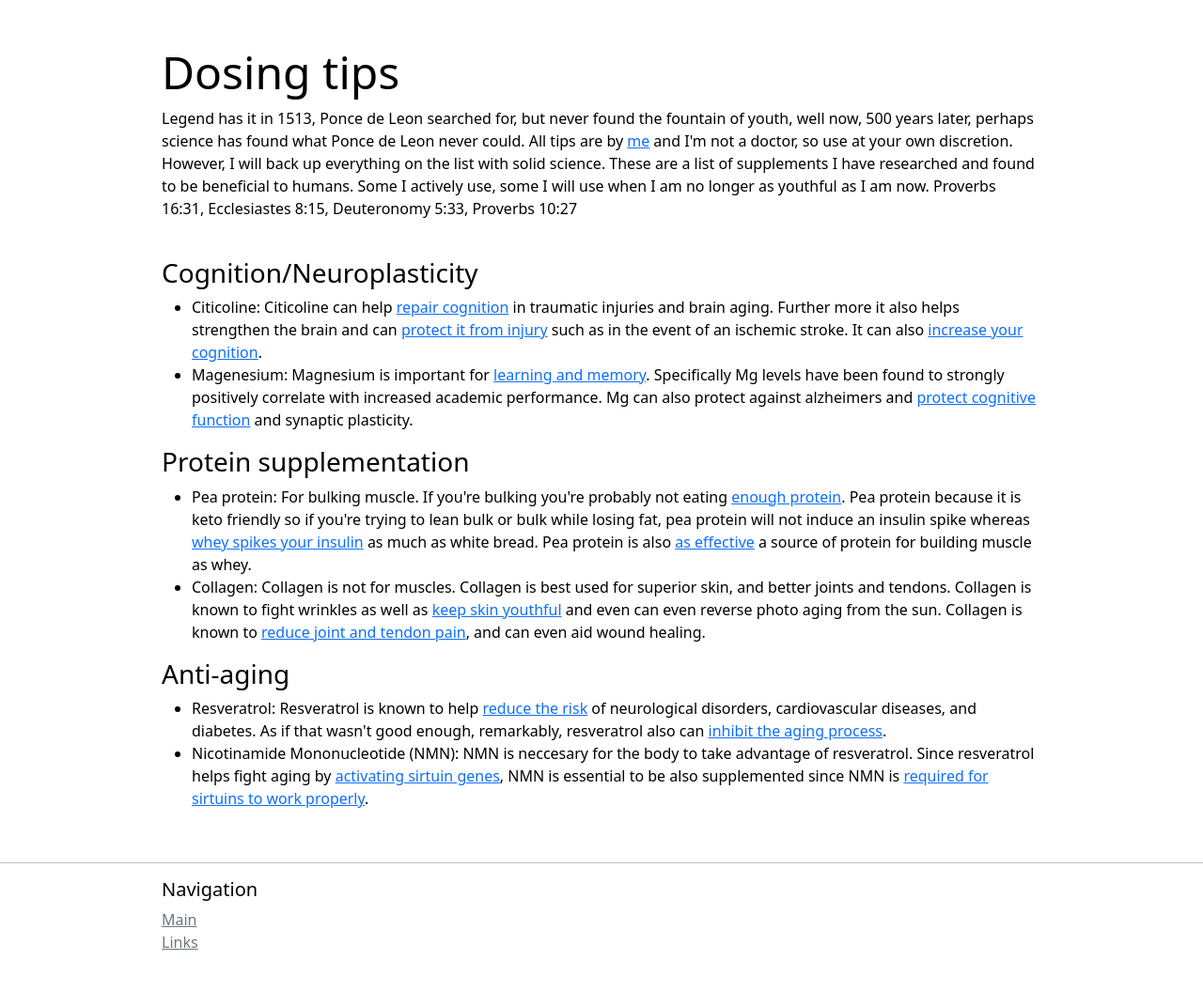
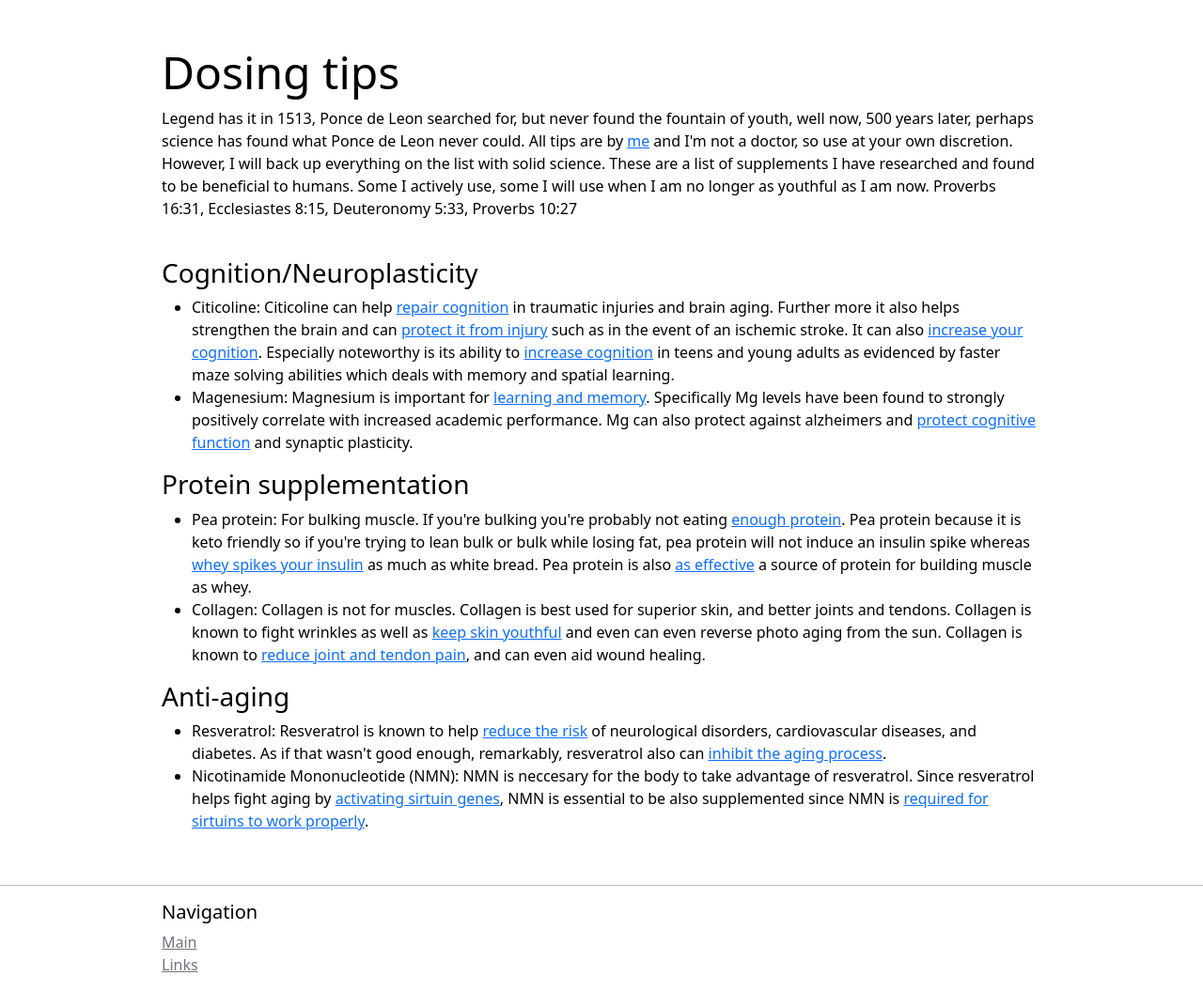
Before and after one commit to theochiu/theochiu.github.io, a Jekyll site: the page built from dosing/index.html, in a window 1280 px wide. Shown: the whole page at 94% size. Built offline with Jekyll 4.4.1, drawn with Linux system fonts in a browser that asks for light colours; before the commit the page ends 1031 px from its top, so only the background shows below that.

Commit message:
new citicoline article

```diff
--- a/dosing/index.html
+++ b/dosing/index.html
@@ -25,6 +25,9 @@ keywords: [Dosing, protein, cognition, supplements, aging, anti-aging]
 		and can <a target="_blank" href="https://www.ncbi.nlm.nih.gov/pmc/articles/PMC4061873/">
 		protect it from injury</a> such as in the event of an ischemic stroke. It can also
 		<a target="_blank" href="https://www.ncbi.nlm.nih.gov/pmc/articles/PMC4562749/">increase your cognition</a>.
+		Especially noteworthy is its ability to <a href="https://www.tandfonline.com/doi/full/10.3109/09637486.2014.940286" target=_blank>
+		increase cognition</a> in teens and young adults as evidenced by faster maze solving abilities
+		which deals with memory and spatial learning.
 	</li>
 
 	<li>
```
